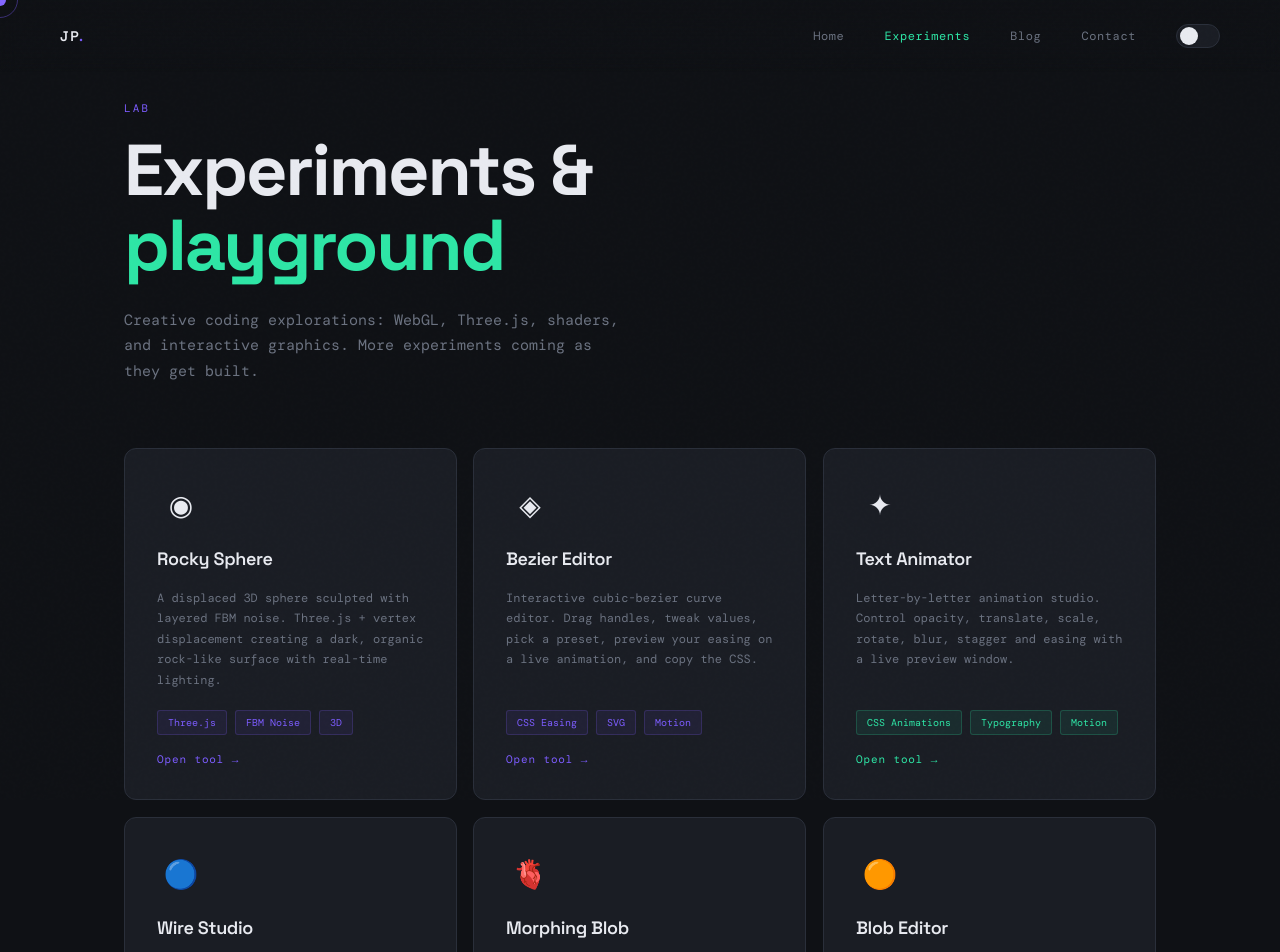
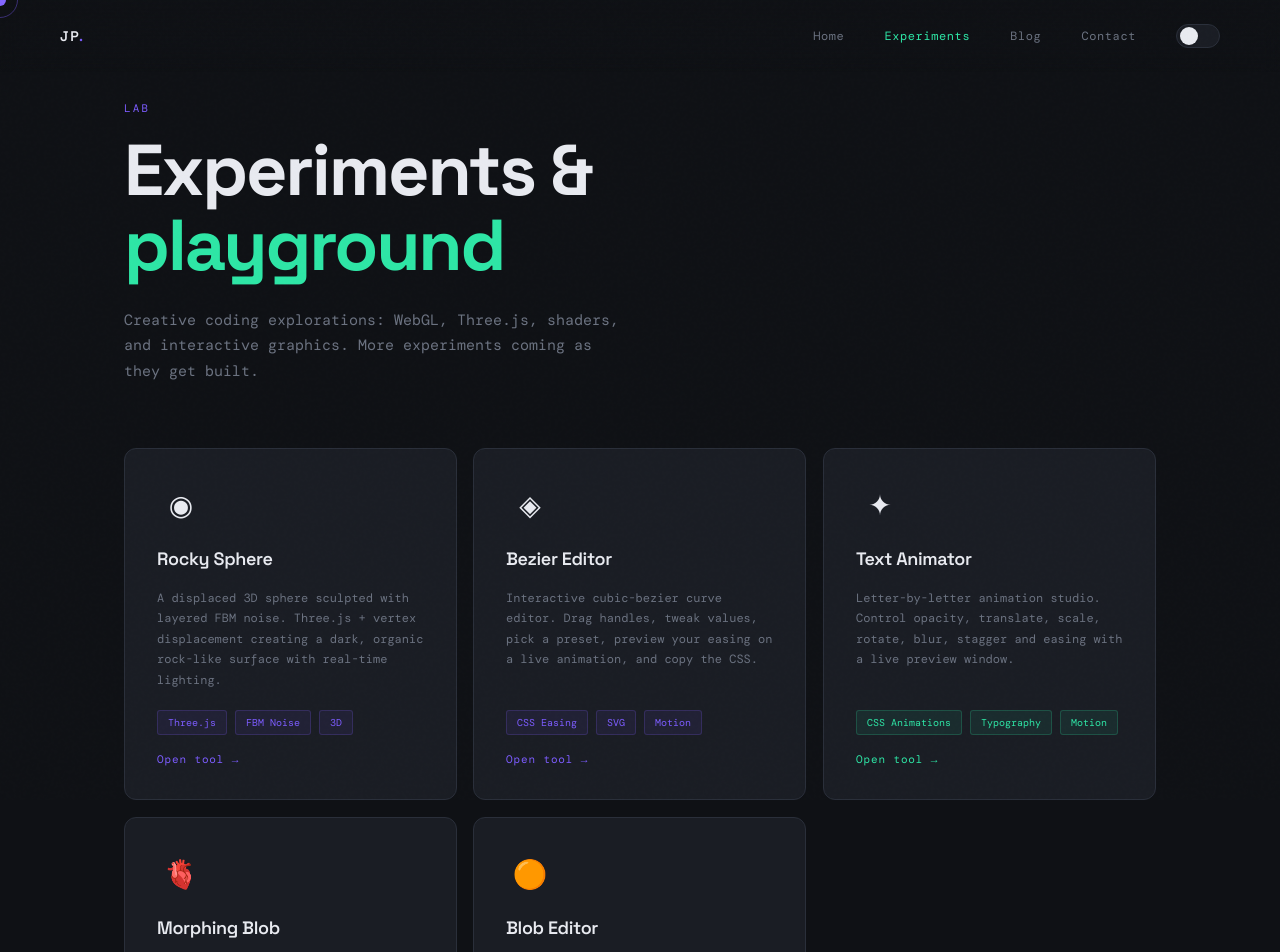
Before and after one commit to JPBelley/jeanphilippebelley-2026, a Next.js app: page /experiments in a window 1280 px wide. Shown: the top 952 px of the page. Built offline with nearby package versions, Linux system fonts and the light colour scheme; a web font is replaced by a local one.

Commit message:
draft functionality

```diff
--- a/app/blog/page.jsx
+++ b/app/blog/page.jsx
@@ -20,7 +20,7 @@ export default function Blog() {
         </div>
 
         <div className="flex flex-col gap-5">
-          {posts.map(post => (
+          {posts.filter(p => p.published).map(post => (
             <Link
               key={post.slug}
               href={`/blog/${post.slug}`}
--- a/app/data/experiments.js
+++ b/app/data/experiments.js
@@ -1,52 +1,59 @@
-// Ordered newest → oldest. Homepage always shows the first 3.
+// Ordered newest → oldest. Homepage always shows the first 3 published ones.
+// Set published: false to hide from listings without deleting the page.
 const experiments = [
   {
-    href:   '/experiments/rocky-sphere',
-    icon:   '◉',
-    title:  'Rocky Sphere',
-    desc:   'A displaced 3D sphere sculpted with layered FBM noise. Three.js + vertex displacement creating a dark, organic rock-like surface with real-time lighting.',
-    tags:   ['Three.js', 'FBM Noise', '3D'],
-    accent: '124,92,255',
+    href:      '/experiments/rocky-sphere',
+    icon:      '◉',
+    title:     'Rocky Sphere',
+    desc:      'A displaced 3D sphere sculpted with layered FBM noise. Three.js + vertex displacement creating a dark, organic rock-like surface with real-time lighting.',
+    tags:      ['Three.js', 'FBM Noise', '3D'],
+    accent:    '124,92,255',
+    published: true,
   },
   {
-    href:   '/experiments/bezier-editor',
-    icon:   '◈',
-    title:  'Bezier Editor',
-    desc:   'Interactive cubic-bezier curve editor. Drag handles, tweak values, pick a preset, preview your easing on a live animation, and copy the CSS.',
-    tags:   ['CSS Easing', 'SVG', 'Motion'],
-    accent: '124,92,255',
+    href:      '/experiments/bezier-editor',
+    icon:      '◈',
+    title:     'Bezier Editor',
+    desc:      'Interactive cubic-bezier curve editor. Drag handles, tweak values, pick a preset, preview your easing on a live animation, and copy the CSS.',
+    tags:      ['CSS Easing', 'SVG', 'Motion'],
+    accent:    '124,92,255',
+    published: true,
   },
   {
-    href:   '/experiments/text-animator',
-    icon:   '✦',
-    title:  'Text Animator',
-    desc:   'Letter-by-letter animation studio. Control opacity, translate, scale, rotate, blur, stagger and easing with a live preview window.',
-    tags:   ['CSS Animations', 'Typography', 'Motion'],
-    accent: '46,230,166',
+    href:      '/experiments/text-animator',
+    icon:      '✦',
+    title:     'Text Animator',
+    desc:      'Letter-by-letter animation studio. Control opacity, translate, scale, rotate, blur, stagger and easing with a live preview window.',
+    tags:      ['CSS Animations', 'Typography', 'Motion'],
+    accent:    '46,230,166',
+    published: true,
   },
   {
-    href:   '/experiments/wire-studio',
-    icon:   '🔵',
-    title:  'Wire Studio',
-    desc:   'Interactive Three.js wireframe sphere editor with custom GLSL rim lighting, real-time displacement, edge scalloping, and presets.',
-    tags:   ['Three.js', 'GLSL', 'Wireframe'],
-    accent: '34,211,238',
+    href:      '/experiments/wire-studio',
+    icon:      '🔵',
+    title:     'Wire Studio',
+    desc:      'Interactive Three.js wireframe sphere editor with custom GLSL rim lighting, real-time displacement, edge scalloping, and presets.',
+    tags:      ['Three.js', 'GLSL', 'Wireframe'],
+    accent:    '34,211,238',
+    published: false,
   },
   {
-    href:   '/experiments/morphing-blob',
-    icon:   '🫀',
-    title:  'Morphing Blob',
-    desc:   '3D Three.js organic blob with layered FBM noise deformation, drag-to-orbit controls, palette switching, and panic mode.',
-    tags:   ['Three.js', 'GLSL', 'FBM Noise'],
-    accent: '124,92,255',
+    href:      '/experiments/morphing-blob',
+    icon:      '🫀',
+    title:     'Morphing Blob',
+    desc:      '3D Three.js organic blob with layered FBM noise deformation, drag-to-orbit controls, palette switching, and panic mode.',
+    tags:      ['Three.js', 'GLSL', 'FBM Noise'],
+    accent:    '124,92,255',
+    published: true,
   },
   {
-    href:   '/experiments/blob-editor',
-    icon:   '🟠',
-    title:  'Blob Editor',
-    desc:   '2D WebGL blob renderer with real-time SDF shape morphing, swirl color mixing, halo glow layers, and per-frame PNG export.',
-    tags:   ['WebGL', 'GLSL', 'Canvas API'],
-    accent: '245,160,64',
+    href:      '/experiments/blob-editor',
+    icon:      '🟠',
+    title:     'Blob Editor',
+    desc:      '2D WebGL blob renderer with real-time SDF shape morphing, swirl color mixing, halo glow layers, and per-frame PNG export.',
+    tags:      ['WebGL', 'GLSL', 'Canvas API'],
+    accent:    '245,160,64',
+    published: true,
   },
 ]
 
--- a/app/data/posts.js
+++ b/app/data/posts.js
@@ -1,4 +1,5 @@
 // Ordered newest → oldest by date.
+// Set published: false to hide from listings without deleting the page.
 const posts = [
   {
     slug:        'easing-curves-explained',
@@ -7,6 +8,7 @@ const posts = [
     description: 'A deep dive into cubic-bezier curves: how the four values map time to progress, why overshoot feels physical, and five curves worth bookmarking — with interactive demos for each concept.',
     tags:        ['CSS', 'Animation', 'Motion'],
     readTime:    '7 min read',
+    published:   true,
   },
   {
     slug:        'text-animation-in-react',
@@ -15,6 +17,7 @@ const posts = [
     description: 'A deep dive into the mechanics behind character-level CSS animations: text splitting, stagger delays, wave math, and overshoot easing, with interactive examples you can tweak in the browser.',
     tags:        ['React', 'CSS Animations', 'Motion'],
     readTime:    '8 min read',
+    published:   true,
   },
 ]
 
--- a/app/experiments/page.jsx
+++ b/app/experiments/page.jsx
@@ -64,7 +64,7 @@ export default function Experiments() {
         </div>
 
         <div className="grid grid-cols-3 gap-4 max-[900px]:grid-cols-1">
-          {experiments.map(e => (
+          {experiments.filter(e => e.published).map(e => (
             <Link
               key={e.href}
               href={e.href}
--- a/app/page.jsx
+++ b/app/page.jsx
@@ -54,10 +54,12 @@ export default function Home() {
     }
     onScroll() // set initial state
     window.addEventListener('scroll', onScroll, { passive: true })
+    window.addEventListener('resize', onScroll, { passive: true })
 
     return () => {
       observer.disconnect()
       window.removeEventListener('scroll', onScroll)
+      window.removeEventListener('resize', onScroll)
     }
   }, [])
 
@@ -317,7 +319,7 @@ export default function Home() {
           Experiments &amp;<br /><span className="text-mint">playground</span>
         </div>
         <div className="grid grid-cols-3 gap-[2px] max-[900px]:grid-cols-1">
-          {experiments.slice(0, 3).map((e, i) => ({
+          {experiments.filter(e => e.published).slice(0, 3).map((e, i) => ({
             ...e,
             delay: ['', 'reveal-delay-1', 'reveal-delay-2'][i],
           })).map(e => (
```
